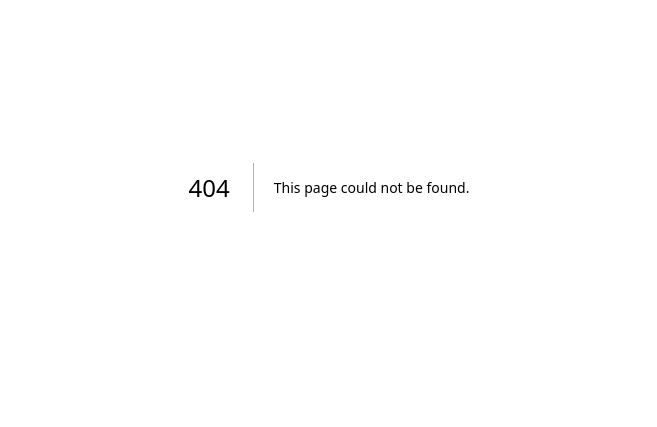
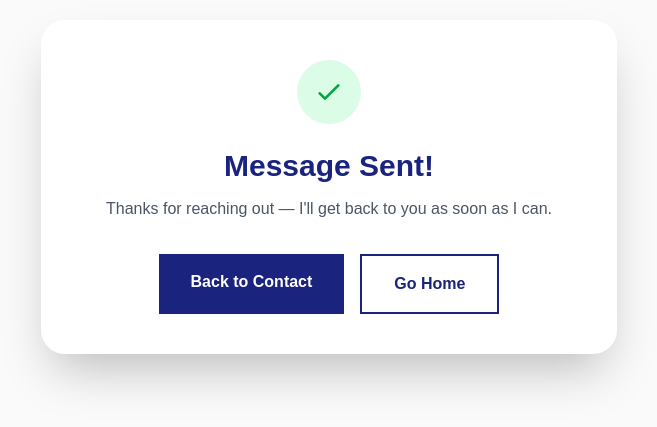
Before and after one commit to CMLReplan/portfolio, a Next.js app: page /thank-you in a window 1280 px wide. Before the commit this address had no page. Shown: the part 213-640 px from the top of the page, without its empty margins (311-968 px from the left). Built offline with nearby package versions, Linux system fonts and the light colour scheme.

Commit message:
Add Formspree contact form and thank-you page

```diff
--- /dev/null
+++ b/src/app/thank-you/page.js
@@ -0,0 +1,52 @@
+import Link from "next/link";
+
+export const metadata = {
+    title: "Message Sent | Carl Mathew L. Replan",
+    };
+
+    export default function ThankYouPage() {
+    return (
+        <main className="min-h-screen bg-[#fafafa] flex items-center justify-center px-4">
+        <div className="max-w-xl w-full bg-white rounded-3xl shadow-2xl p-10 text-center">
+            <div className="mx-auto w-16 h-16 rounded-full bg-green-100 flex items-center justify-center mb-6">
+            <svg
+                className="w-8 h-8 text-green-600"
+                fill="none"
+                stroke="currentColor"
+                viewBox="0 0 24 24"
+            >
+                <path
+                strokeLinecap="round"
+                strokeLinejoin="round"
+                strokeWidth="2"
+                d="M5 13l4 4L19 7"
+                />
+            </svg>
+            </div>
+
+            <h1 className="text-3xl font-black text-[#1a237e] mb-3">
+            Message Sent!
+            </h1>
+            <p className="text-gray-600 leading-relaxed mb-8">
+            Thanks for reaching out — I&apos;ll get back to you as soon as I can.
+            </p>
+
+            <div className="flex flex-col sm:flex-row gap-4 justify-center">
+            <Link
+                href="/#contact"
+                className="px-8 py-4 bg-[#1a237e] text-white font-bold hover:bg-indigo-700 transition-all"
+            >
+                Back to Contact
+            </Link>
+
+            <Link
+                href="/"
+                className="px-8 py-4 border-2 border-[#1a237e] text-[#1a237e] font-bold hover:bg-[#1a237e] hover:text-white transition-all"
+            >
+                Go Home
+            </Link>
+            </div>
+        </div>
+        </main>
+    );
+}
--- a/src/components/Contact.js
+++ b/src/components/Contact.js
@@ -1,15 +1,7 @@
 "use client";
-import React, { useState } from "react";
+import React from "react";
 
 export default function Contact() {
-  const [status, setStatus] = useState("idle"); // "idle" | "sending" | "success"
-
-  const handleSubmit = (e) => {
-    e.preventDefault();
-    setStatus("sending");
-    setTimeout(() => setStatus("success"), 1500);
-  };
-
   return (
     <section id="contact" className="py-20 bg-indigo-900 text-white">
       <div className="max-w-7xl mx-auto px-4 sm:px-6 lg:px-8">
@@ -71,100 +63,77 @@ export default function Contact() {
           </div>
 
           <div className="bg-white rounded-3xl p-8 shadow-2xl text-gray-900">
-            {status === "success" ? (
-              <div className="h-full flex flex-col items-center justify-center py-12 text-center">
-                <div className="w-16 h-16 bg-green-100 text-green-600 rounded-full flex items-center justify-center mb-6">
-                  <svg
-                    className="w-8 h-8"
-                    fill="none"
-                    stroke="currentColor"
-                    viewBox="0 0 24 24"
-                  >
-                    <path
-                      strokeLinecap="round"
-                      strokeLinejoin="round"
-                      strokeWidth="2"
-                      d="M5 13l4 4L19 7"
-                    />
-                  </svg>
-                </div>
-                <h3 className="text-2xl font-bold mb-2">Message Sent!</h3>
-                <p className="text-gray-600">
-                  Thanks for reaching out. I&apos;ll get back to you soon.
-                </p>
-                <button
-                  onClick={() => setStatus("idle")}
-                  className="mt-8 text-indigo-600 font-semibold hover:underline"
-                  type="button"
-                >
-                  Send another message
-                </button>
-              </div>
-            ) : (
-              <form onSubmit={handleSubmit} className="space-y-6">
-                <div>
+              <form
+                action="https://formspree.io/f/xojjyqjb"
+                method="POST"
+                className="space-y-6"
+              >
+              {/* Formspree helpers */}
+              <input
+                type="hidden"
+                name="_next"
+                value="New Portfolio Message"
+              />
+              <input
+                type="hidden"
+                name="_next"
+                value="https://portfolio-ruby-two-icrt7lpso8.vercel.app/#contact"
+              />
+              <div>
                   <label className="block text-sm font-semibold mb-2">
                     Your Name
                   </label>
                   <input
+                    name="name"
                     required
                     type="text"
                     className="w-full px-4 py-3 bg-gray-50 border border-gray-200 rounded-xl focus:ring-2 focus:ring-indigo-500 outline-none transition-all"
                     placeholder="John Doe"
                   />
                 </div>
+
                 <div>
                   <label className="block text-sm font-semibold mb-2">
                     Email Address
                   </label>
                   <input
+                    name="email"
                     required
                     type="email"
                     className="w-full px-4 py-3 bg-gray-50 border border-gray-200 rounded-xl focus:ring-2 focus:ring-indigo-500 outline-none transition-all"
                     placeholder="john@example.com"
                   />
                 </div>
+
                 <div>
                   <label className="block text-sm font-semibold mb-2">
                     Message
                   </label>
                   <textarea
+                    name="message"
                     required
                     rows={4}
                     className="w-full px-4 py-3 bg-gray-50 border border-gray-200 rounded-xl focus:ring-2 focus:ring-indigo-500 outline-none transition-all"
                     placeholder="How can I help you?"
                   />
                 </div>
+
                 <button
-                  disabled={status === "sending"}
                   className="w-full py-4 bg-indigo-600 text-white rounded-xl font-bold hover:bg-indigo-700 transition-all shadow-lg flex items-center justify-center space-x-2 disabled:opacity-50"
                   type="submit"
                 >
-                  {status === "sending" ? (
-                    <>
-                      <svg className="animate-spin h-5 w-5 mr-3" viewBox="0 0 24 24">
-                        <circle
-                          className="opacity-25"
-                          cx="12"
-                          cy="12"
-                          r="10"
-                          stroke="currentColor"
-                          strokeWidth="4"
-                        />
-                        <path
-                          className="opacity-75"
-                          fill="currentColor"
-                          d="M4 12a8 8 0 018-8V0C5.373 0 0 5.373 0 12h4zm2 5.291A7.962 7.962 0 014 12H0c0 3.042 1.135 5.824 3 7.938l3-2.647z"
-                        />
-                      </svg>
-                      Sending...
-                    </>
-                  ) : (
-                    "Send Message"
-                  )}
+                  Send Message
                 </button>
+                <p className="text-xs text-gray-500 pt-2">
+                  Prefer email? Write me at{" "}
+                  <a
+                    className="text-indigo-600 font-semibold hover:underline"
+                    href="mailto:mattreplan@gmail.com"
+                  >
+                    mattreplan@gmail.com
+                  </a>
+                </p>
               </form>
-            )}
           </div>
         </div>
       </div>
```
